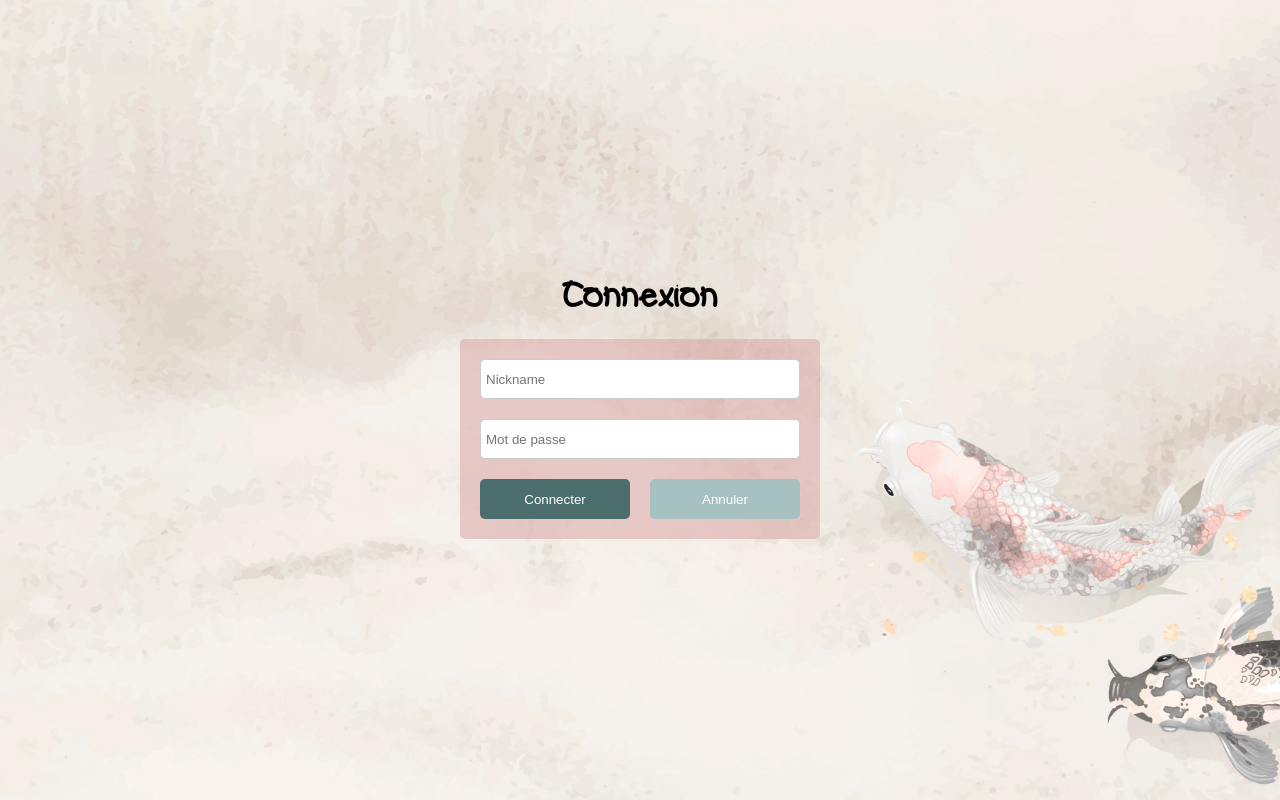
After one commit to Mashoulya/Japan-forum, a PHP site: page /html/login.html in a window 1280 px wide. The commit adds this page. Run offline with PHP 8.4, Linux system fonts and the light colour scheme.

Commit message:
JF-login
Formulaire de connexion

```diff
--- /dev/null
+++ b/frontend/css/generalStyle.css
@@ -0,0 +1,30 @@
+:root {
+    --color-bg: #d9a4a486;
+    --color-second: #ffffff8a;
+    --color-btn: #205555c7;
+  }
+
+
+*, ::before, ::after{
+    box-sizing: border-box;
+    padding: 0;
+    margin: 0;
+}
+@font-face {
+  font-family: 'Hiro';
+  src: url('../fonts/Hiroshio.otf') format('truetype');
+
+}
+body{
+  background-image: url('../img/img-fond.jpg');
+  background-size: cover;
+  background-position: center;
+  z-index: -1;
+  height: 100vh;
+  font-family:Arial, Helvetica, sans-serif;
+}
+h1{
+  font-family: Hiro;
+  text-align: center;
+  margin: 20px;
+}
--- a/frontend/css/register.css
+++ b/frontend/css/register_login.css
@@ -1,28 +1,3 @@
-:root {
-    --color-bg: #d9a4a486;
-    --color-second: #ffffff8a;
-    --color-btn: #205555c7;
-  }
-
-
-*, ::before, ::after{
-    box-sizing: border-box;
-    padding: 0;
-    margin: 0;
-}
-@font-face {
-  font-family: 'Hiro';
-  src: url('../fonts/Hiroshio.otf') format('truetype');
-
-}
-body{
-  background-image: url('../img/img-fond.jpg');
-  background-size: cover;
-  background-position: center;
-  z-index: -1;
-  height: 100vh;
-}
-
 /* FORMULAIRE D'INSCRIPTION */
 
 .registration-box{
@@ -38,13 +13,6 @@ body{
     height: 500px;
     display: flex;
   }
-
-  h1{
-    font-family: Hiro;
-    text-align: center;
-    margin: 20px;
-  }
-
   .picture-section {
     display: flex;
     flex-direction: column;
@@ -121,3 +89,19 @@ body{
   .button-row {
     display: flex;
   }
+
+  /* FORMULAIRE DE CONNEXION */
+
+.connection-box{
+  display: flex;
+  justify-content: center;
+  align-items: center;
+  height: 100vh;
+}
+.connection-form{
+  background-color: var(--color-bg);
+  border-radius: 5px;
+  width: 360px;
+  height: 200px;
+  display: flex;
+}
--- /dev/null
+++ b/frontend/html/login.html
@@ -0,0 +1,27 @@
+<!DOCTYPE html>
+<html lang="en">
+<head>
+    <meta charset="UTF-8">
+    <meta name="viewport" content="width=device-width, initial-scale=1.0">
+    <title>Document</title>
+    <link rel="stylesheet" href="../css/generalStyle.css">
+    <link rel="stylesheet" href="../css/register_login.css">
+</head>
+<body>
+    <div class="connection-box">
+        <form action="" method="POST" enctype="">
+          <h1>Connexion</h1>
+          <div class="connection-form">
+            <div class="inputs-section">
+              <input type="text" id="phone-input" placeholder="Nickname">
+              <input type="password" id="pwd" placeholder="Mot de passe">
+              <div class="button-row">
+                <button type="submit">Connecter</button>
+                <button type="submit">Annuler</button>
+              </div>
+            </div>
+          </div>
+        </form>
+    </div>
+</body>
+</html>
--- a/frontend/html/register.html
+++ b/frontend/html/register.html
@@ -4,7 +4,8 @@
     <meta charset="UTF-8">
     <meta name="viewport" content="width=device-width, initial-scale=1.0">
     <title>Document</title>
-    <link rel="stylesheet" href="../css/register.css">
+    <link rel="stylesheet" href="../css/generalStyle.css">
+    <link rel="stylesheet" href="../css/register_login.css">
 </head>
 <body>
 
```
Also changed, not shown: frontend/css/style.css (+1 -24 lines), frontend/index.html (+5 -4 lines).
